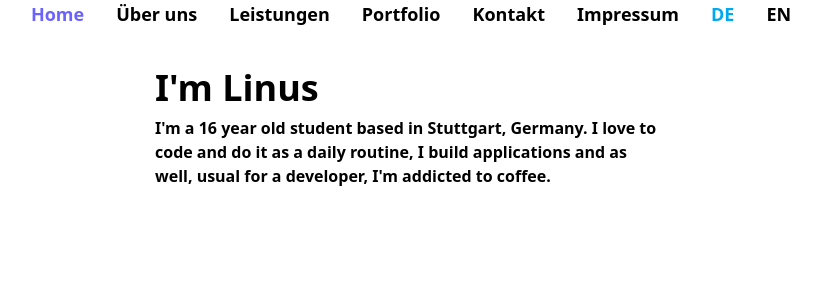
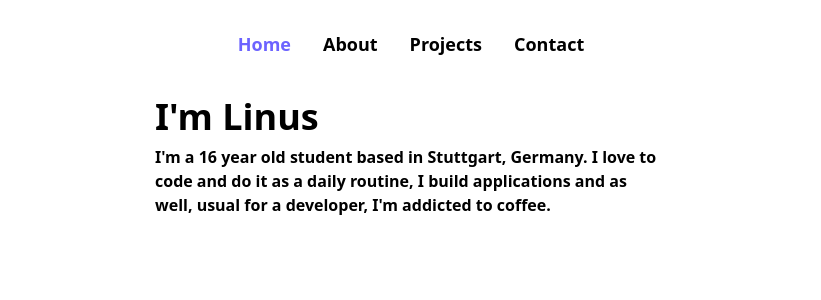
Before and after one commit to linusehle/linusehle-portfolio, a Vue app: page / in a window 1280 px wide. Shown: the top 300 px of the page, without its empty margins (229-1050 px from the left). Built offline with nearby package versions, Linux system fonts and the light colour scheme.

Commit message:
feat: made navbar color change

```diff
--- a/src/components/Navbar.vue
+++ b/src/components/Navbar.vue
@@ -2,7 +2,7 @@
     <header class="md:flex md:justify-center md:items-center">
       <div class="flex items-center justify-between px-4 pb-4 py-3 sm:p-0">
         <div class="pt-4 pl-4 pb-4 md:hidden">
-          <button @click="isOpen = !isOpen" type="button" class="block text-white focus:text-white focus:outline-none">
+          <button @click="isOpen = !isOpen" type="button" class="block text-black focus:text-black focus:outline-none">
             <svg class="h-6 w-6 fill-current" viewBox="0 0 24 24">
               <path v-if="isOpen" fill-rule="evenodd" d="M18.278 16.864a1 1 0 0 1-1.414 1.414l-4.829-4.828-4.828 4.828a1 1 0 0 1-1.414-1.414l4.828-4.829-4.828-4.828a1 1 0 0 1 1.414-1.414l4.829 4.828 4.828-4.828a1 1 0 1 1 1.414 1.414l-4.828 4.829 4.828 4.828z"/>
               <path v-if="!isOpen" fill-rule="evenodd" d="M4 5h16a1 1 0 0 1 0 2H4a1 1 0 1 1 0-2zm0 6h16a1 1 0 0 1 0 2H4a1 1 0 0 1 0-2zm0 6h16a1 1 0 0 1 0 2H4a1 1 0 0 1 0-2z"/>
@@ -11,33 +11,18 @@
         </div>
       </div>
       <nav :class="isOpen ? 'flex' : 'hidden'" class="md:flex">
-        <ul class="flex text-center w-full flex-col space-y-4 md:flex-row md:space-y-0 md:space-x-8 md:justify-center md:items-center max-[1000px]:pt-8 pb-4">
+        <ul class="flex text-center w-full flex-col space-y-4 md:flex-row md:space-y-0 md:space-x-8 md:justify-center md:items-center pt-8 pb-4">
             <li>
-              <router-link class="text-lg font-semibold leading-6 hover:text-[#00a8f0]" :class="{'text-[#6c63ff]': $route.path === '/'}" to="/">Home</router-link>
+              <router-link class="text-lg font-semibold leading-6 hover:text-[#6c63ff]" :class="{'text-[#6c63ff]': $route.path === '/'}" to="/">Home</router-link>
             </li>
             <li>
-              <span class="text-lg font-semibold leading-6 hover:text-[#00a8f0] cursor-pointer transition" v-if="$route.path === '/en'"  v-on:click="about_scroll">About us</span>
-              <span class="text-lg font-semibold leading-6 hover:text-[#00a8f0] cursor-pointer transition" v-else v-on:click="about_scroll">Über uns</span>
+              <router-link class="text-lg font-semibold leading-6 hover:text-[#6c63ff]" :class="{'text-[#6c63ff]': $route.path === '/about'}" to="/">About</router-link>
             </li>
             <li>
-              <span class="text-lg font-semibold left-6 hover:text-[#00a8f0] cursor-pointer transition" v-if="$route.path === '/en'" v-on:click="services_scroll">Services</span>
-              <span class="text-lg font-semibold left-6 hover:text-[#00a8f0] cursor-pointer transition" v-else v-on:click="services_scroll">Leistungen</span>
+              <router-link class="text-lg font-semibold leading-6 hover:text-[#6c63ff]" :class="{'text-[#6c63ff]': $route.path === '/projects'}" to="/">Projects</router-link>
             </li>
             <li>
-              <span class="text-lg font-semibold leading-6 hover:text-[#00a8f0] cursor-pointer transition" v-on:click="portfolio_scroll">Portfolio</span>
-            </li>
-            <li>
-              <router-link class="text-lg font-semibold leading-6 hover:text-[#00a8f0]" v-if="$route.path === '/en'" :class="{'text-[#00a8f0]': $route.path === '/contact'}" to="/contact">Contact</router-link>
-              <router-link class="text-lg font-semibold leading-6 hover:text-[#00a8f0]" v-else :class="{'text-[#00a8f0]': $route.path === '/contact'}" to="/contact">Kontakt</router-link>
-            </li>
-            <li>
-              <router-link class="text-lg font-semibold leading-6 hover:text-[#00a8f0]" :class="{'text-[#00a8f0]': $route.path === '/impressum'}" to="/impressum">Impressum</router-link>
-            </li>
-            <li>
-              <router-link class="text-lg font-semibold leading-6 hover:text-[#00a8f0]" :class="{'text-[#00a8f0]': $route.path === '/'}" to="/">DE</router-link>
-            </li>
-            <li>
-              <router-link class="text-lg font-semibold leading-6 hover:text-[#00a8f0]" :class="{'text-[#00a8f0]': $route.path === '/en'}" to="/en">EN</router-link>
+              <router-link class="text-lg font-semibold leading-6 hover:text-[#6c63ff]" :class="{'text-[#6c63ff]': $route.path === '/contact'}" to="/">Contact</router-link>
             </li>
           </ul>
       </nav>
```
